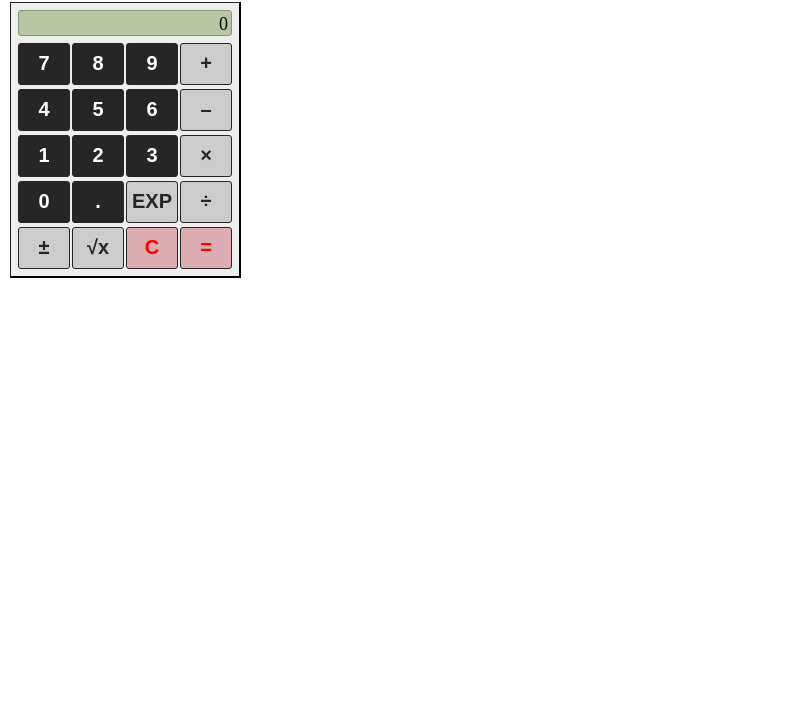
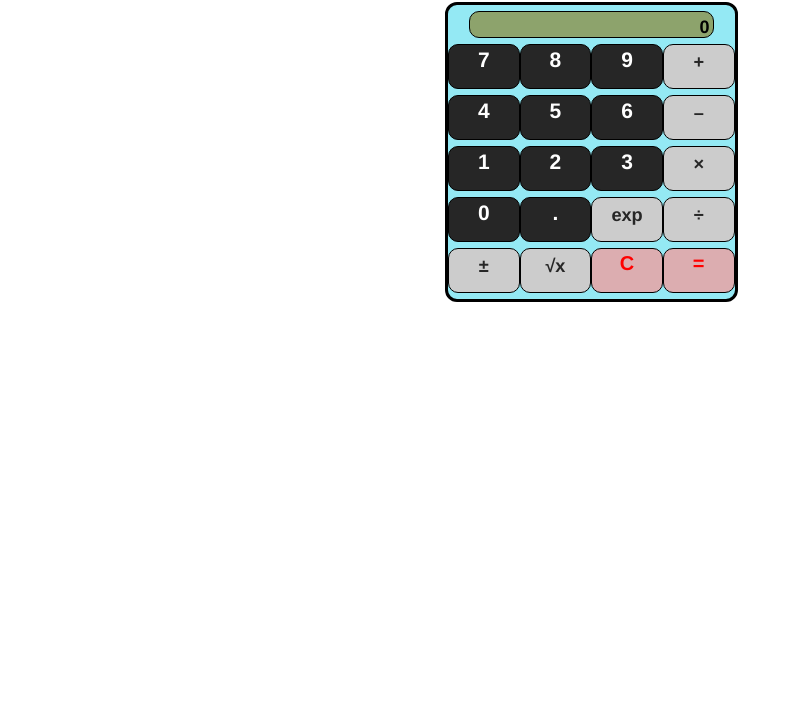
Before and after one commit to JakeIwen/weekend3-calculator, a website: page public/views/index.html in a window 1280 px wide. Shown: the part 80-800 px from the top of the page, without its empty margins (0-793 px from the left). Drawn offline with nearby package versions, Linux system fonts and the light colour scheme; files that its build step writes are made by us from their sources; files whose address does not match are found by name.

Commit message:
bootstrap

```diff
--- a/public/scripts/client.js
+++ b/public/scripts/client.js
@@ -33,7 +33,7 @@ function appendDom() {
     url: '/result',
     success: function(result){
       console.log('answer success');
-      $('#sciOutPut').text(result.a);
+      $('#outPut').text(result.a);
     },
     error: function(error){
       console.log('did not get result ', error);
@@ -58,37 +58,37 @@ function postData() {
 }
 
 function solve() {
-  mathData.y = Number($('#sciOutPut').text());
+  mathData.y = Number($('#outPut').text());
   postData();
 }
 
 function type(op) {
   mathData.type = op;
   console.log(mathData.type);
-  mathData.x = Number($('#sciOutPut').text());
+  mathData.x = Number($('#outPut').text());
   if(mathData.type == 'sqrt') {
     solve();
   }
 }
 function flip() {
-  var neg = -1 * Number($('#sciOutPut').text());
-  $('#sciOutPut').text(neg);
+  var neg = -1 * Number($('#outPut').text());
+  $('#outPut').text(neg);
 }
 function clr() {
-  $('#sciOutPut').text('0');
+  $('#outPut').text('0');
   mathData = {};
 }
 
 function numIn(val) {
   console.log(mathData.type);
-  var out = $('#sciOutPut').text(); //visible on calc screen
+  var out = $('#outPut').text(); //visible on calc screen
   //remove previous number or default zero before appending
   if(out == '0' || mathData.x == out) {
-    $('#sciOutPut').text(null);
+    $('#outPut').text(null);
   }
   //dont allow multiple decimal points
   if(!(out.includes('.') && val == '.')) {
-    $('#sciOutPut').append(val);
+    $('#outPut').append(val);
   }
 
 }
--- a/public/scripts/style.css
+++ b/public/scripts/style.css
@@ -1,56 +1,41 @@
+
+body{
+	font-family: Roboto;
+}
+.row{
+	margin:6px;
+}
+.col-sm-3{
+	border:6px;
+}
 #sciout{
-	padding:5px;
-	border-top:1px solid #262626;
-	border-left:1px solid #262626;
-	border-right:2px outset #262626;
-	border-bottom:2px outset #262626;
 	background: #eeeeee;
 }
-#sciOutPut{
+#outPut{
 	font-size:18px;
-  height: 1em;
-	padding:3px;
-	margin:2px;
+	font-weight:bold;
+	padding: 3px;
+  height: 1.5em;
+	margin: 6px;
 	cursor:text;
+	border: 1px solid black;
 	text-align:right;
-	background-color:#B8C6A3;
-	border:1px solid #87996b;
-	border-radius: 3px;
+	background-color:#8da36c;
+	border-radius: 10px;
 	color:#000;
 }
-.scifunc{
-	display: inline-block;
-	display: table-cell;
-	vertical-align: middle;
-	text-align:center;
-	width:50px;
-	height:25px;
-	margin:1px;
-	border:1px solid #262626;
-	border-radius: 3px;
-	font-family:arial,helvetica,sans-serif;
-	font-size:24px;
-	font-weight:bold;
-	color:#185290;
-	background-color:#C8D8E8;
-}
-.scifunc:active {
-	background-color:#013f7d;
-	color:#ffffff;
+.calcBody{
+	border:3px solid black;
+	border-radius: 12px;
+	background-color: rgba(38, 210, 233, 0.49);
 }
 .numIn{
-	display: inline-block;
-	display: table-cell;
+	text-align:center;
 	vertical-align: middle;
-	padding: 5px 0px;
-	text-align:center;
-	width:50px;
-	height:30px;
-	margin:1px;
-	border:1px solid #262626;
-	border-radius: 3px;
-	font-family:arial,helvetica,sans-serif;
-	font-size:20px;
+	height:45px;
+	border: 1px solid black;
+	border-radius: 10px;
+	font-size:1.5em;
 	font-weight:bold;
 	color:#FFF;
 	background-color:#262626;
@@ -60,18 +45,13 @@
 	color:#000000;
 }
 .mathOp{
-	display: inline-block;
-	display: table-cell;
+	text-align:center;
 	vertical-align: middle;
-	padding: 5px 0px;
-	text-align:center;
-	width:50px;
-	height:30px;
-	margin:1px;
-	border:1px solid #262626;
-	border-radius: 3px;
-	font-family:arial,helvetica,sans-serif;
-	font-size:20px;
+	padding: 4px;
+	height:45px;
+	border: 1px solid black;
+	border-radius: 10px;
+	font-size:1.3em;
 	font-weight:bold;
 	color:#262626;
 	background-color:#ccc;
@@ -80,31 +60,12 @@
 	background-color:#000000;
 	color:#ffffff;
 }
-.scird{
-	display: inline-block;
-	display: table-cell;
+.resolve{
+	text-align:center;
 	vertical-align: middle;
-	text-align:center;
-	height:30px;
-	margin:1px;
-	border:1px solid #eeeeee;
-	border-radius: 3px;
-	font-family:arial,helvetica,sans-serif;
-	font-size:13px;
-	color:#262626;
-}
-.resolve{
-	display: inline-block;
-	display: table-cell;
-	vertical-align: middle;
-	padding: 5px 0px;
-	text-align:center;
-	width:50px;
-	height:30px;
-	margin:1px;
-	border:1px solid #262626;
-	border-radius: 3px;
-	font-family:arial,helvetica,sans-serif;
+	height:45px;
+	border: 1px solid black;
+	border-radius: 10px;
 	font-size:20px;
 	font-weight:bold;
 	color:#F00;
--- a/public/views/index.html
+++ b/public/views/index.html
@@ -3,52 +3,56 @@
 <head>
   <meta charset="utf-8">
   <title>Calculator</title>
-    <link rel="stylesheet" href="style.css" media="screen" title="no title">
+  <link rel="stylesheet" href="style.css">
+    <link rel="stylesheet" href="https://maxcdn.bootstrapcdn.com/bootstrap/3.3.7/css/bootstrap.min.css">
+  <link href="https://fonts.googleapis.com/css?family=Roboto:400" rel='stylesheet'>
   <script type="text/javascript" src="jquery.min.js"></script>
   <script type="text/javascript" src="client.js"></script>
+
+<script src="https://maxcdn.bootstrapcdn.com/bootstrap/3.3.7/js/bootstrap.min.js"></script>
+
+
 </head>
 <body>
+<div class="container">
+  <div class="row">
     <h1>Backend Calculator</h1>
-  <table>
-  	<tbody><tr><td id="sciout">
-  		<div>
-  			<div id="sciOutPut"> </div>
   </div>
-  		<div style="padding-top:3px;">
-  			<div>
-          <span class="numIn">7</span>
-          <span class="numIn">8</span>
-          <span class="numIn">9</span>
-          <span id="addi" class="mathOp">+</span>
+  <div class="row">
+    <div class="col-sm-3 col-sm-offset-4 calcBody">
+      <div class="row" id="outPut"></div>
+			<div class="row">
+        <div class="col-sm-3 numIn">7</div>
+        <div class="col-sm-3 numIn">8</div>
+        <div class="col-sm-3 numIn">9</div>
+        <div id="addi" class="col-sm-3 mathOp">+</div>
       </div>
-  			<div>
-          <span class="numIn">4</span>
-          <span class="numIn">5</span>
-          <span class="numIn">6</span>
-          <span id="subtr" class="mathOp">–</span>
+			<div class="row">
+        <div class="col-sm-3 numIn">4</div>
+        <div class="col-sm-3 numIn">5</div>
+        <div class="col-sm-3 numIn">6</div>
+        <div id="subtr" class="col-sm-3 mathOp">–</div>
       </div>
-  			<div>
-          <span class="numIn">1</span>
-          <span class="numIn">2</span>
-          <span class="numIn">3</span>
-          <span id="multi" class="mathOp">×</span>
+			<div class="row">
+        <div class="col-sm-3 numIn">1</div>
+        <div class="col-sm-3 numIn">2</div>
+        <div class="col-sm-3 numIn">3</div>
+        <div id="multi" class="col-sm-3 mathOp">×</div>
       </div>
-  			<div>
-          <span class="numIn">0</span>
-          <span class="numIn">.</span>
-          <span id="exp" class="mathOp">EXP</span>
-          <span id="divi" class="mathOp">÷</span>
+			<div class="row">
+        <div class="col-sm-3 numIn">0</div>
+        <div class="col-sm-3 numIn">.</div>
+        <div id="exp" class="col-sm-3 mathOp">exp</div>
+        <div id="divi" class="col-sm-3 mathOp">÷</div>
       </div>
-  			<div>
-          <span id="flip" class="mathOp">±</span>
-          <span id="sqrt" class="mathOp">√x</span>
-          <span id="clr" class="resolve">C</span>
-          <span id="solve" class="resolve">=</span>
+			<div class="row">
+        <div id="flip" class="col-sm-3 mathOp">±</div>
+        <div id="sqrt" class="col-sm-3 mathOp">√x</div>
+        <div id="clr" class="col-sm-3 resolve">C</div>
+        <div id="solve" class="col-sm-3 resolve">=</div>
       </div>
     </div>
-  	</td>
-  </tr>
-</tbody>
-</table>
+  </div>
+</div>
 </body>
 </html>
--- a/server/modules/mathOps.js
+++ b/server/modules/mathOps.js
@@ -26,4 +26,3 @@ module.exports.multi = multi;
 module.exports.divi = divi;
 module.exports.exp = exp;
 module.exports.sqrt = sqrt;
-//module.exports = subtr;
```
Lines whose indentation alone changed are shown as unchanged.
